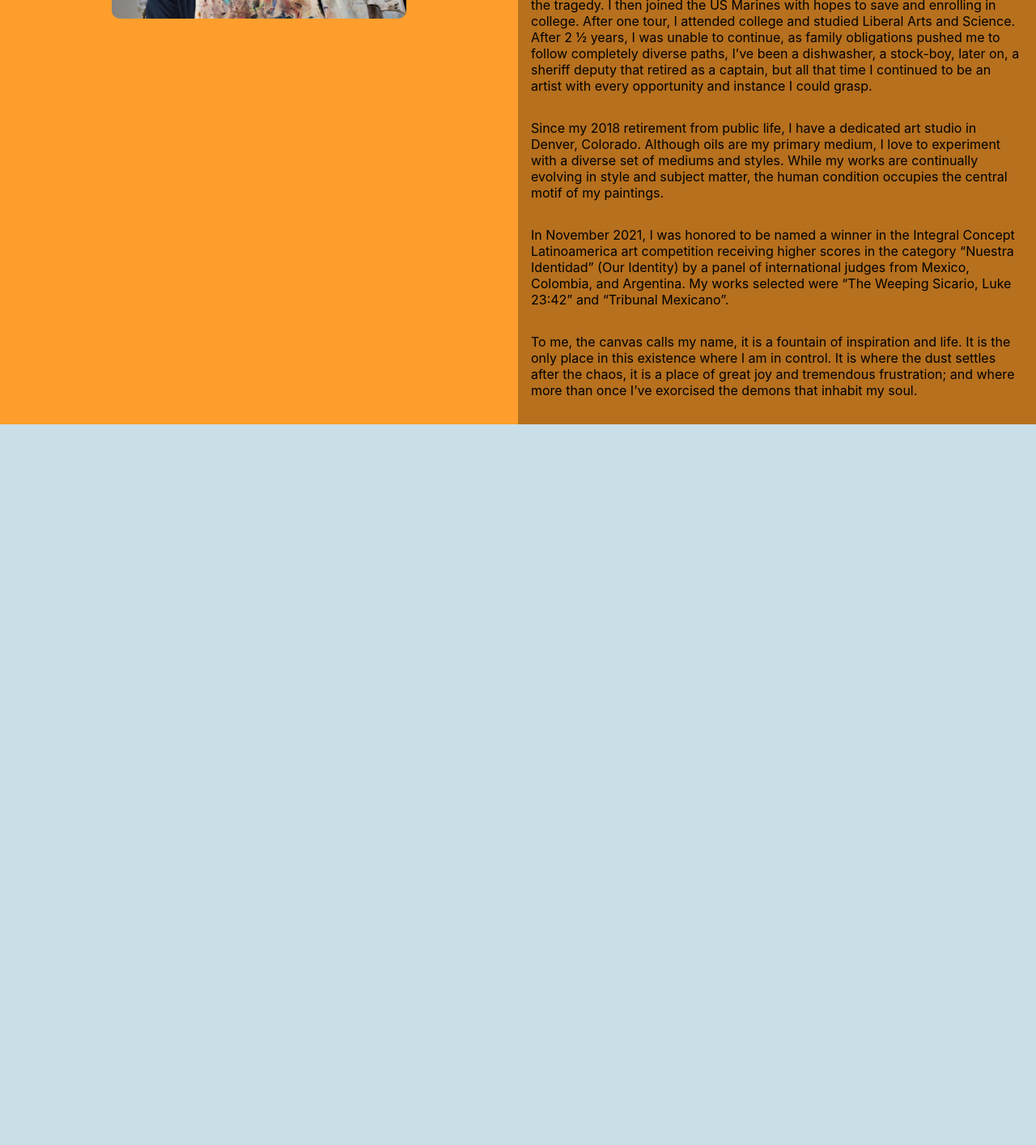
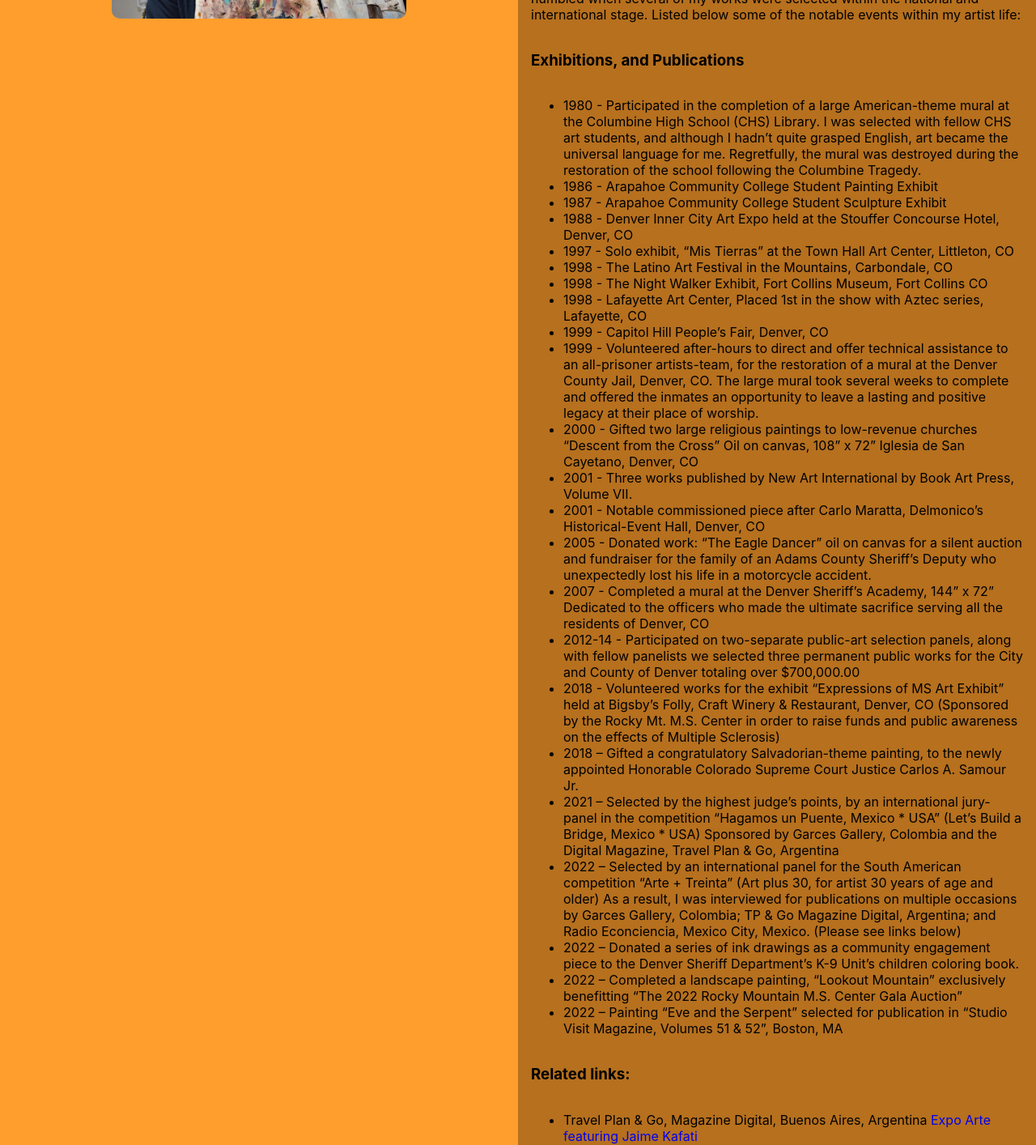
Before and after one commit to ToriK17/kfa, a React (Create React App) app: page /about in a window 1280 px wide. Shown: the part 520-1934 px from the top of the page at 81% size. Before the commit the page ends 1044 px from the top, so only its background shows below. Built offline with nearby package versions, Linux system fonts and the light colour scheme; a web font is replaced by a local one.

Commit message:
update color and bio with links

```diff
--- a/src/components/About/About.tsx
+++ b/src/components/About/About.tsx
@@ -14,20 +14,47 @@ const AboutMe = () => {
 			<div className="right-half">
 				<article className="about-description">
 					<p>
-						By way of introduction, I am a Salvadorian-American artist, following over 30 years of uniformed service, one tour in the US Marines, and 27+ years in law enforcement, I can now dedicate my full-time exploring and creating art. From an early age, before migrating from El Salvador to the United States, I was passionate about art. It was during a primary-school field trip to the San Salvador Museum of Art that I felt an immediate connection to the art world. Regrettably, art was not in the forefront of our family’s wants. As a descendant of two immigrant grandfathers to Central America from the Palestinian Diaspora, providing sustenance to a family and surviving in a new land was gave us a different outlook on life.
+					  Thank you for visiting my webpage, I am Jaime Eduardo S. Kafati, I’ve been painting since my arrival to the United States in 1978, but it was until 2018, when I retired from my day-job that I was able to enjoy my studio on a fulltime basis. Between intermittent commissioned works, I involved myself in continued figurative studies, attending local life-drawing sessions, exploring new mediums, and executing allegorical paintings that allow me to express my personal contemplations of the world.
 					</p>
 					<p>
-						In 1978, due to political unrest, my family and I migrated to the United States, and as a teenager, I attended Columbine High School (CHS), Littleton, CO, along with my brothers. It was there when we were placed in a diverse set of courses in order to listen and learn English. It was my exposure to art then that reignited that flame and desire to create. As a student, I was selected to be a part of a large mural at the CHS library; unfortunately, the mural was destroyed following the tragedy. I then joined the US Marines with hopes to save and enrolling in college. After one tour, I attended college and studied Liberal Arts and Science. After 2 ½ years, I was unable to continue, as family obligations pushed me to follow completely diverse paths, I’ve been a dishwasher, a stock-boy, later on, a sheriff deputy that retired as a captain, but all that time I continued to be an artist with every opportunity and instance I could grasp.
+					  Although oils are my primary medium, I love to experiment with a diverse set of mediums and styles. While my works are continually evolving in style and subject matter, the characters within my figurative works reflect a global community, as the human form occupies the central motif of most of my paintings, and within the figure, I give a voice to our humanity.
 					</p>
 					<p>
-						Since my 2018 retirement from public life, I have a dedicated art studio in Denver, Colorado. Although oils are my primary medium, I love to experiment with a diverse set of mediums and styles. While my works are continually evolving in style and subject matter, the human condition occupies the central motif of my paintings.
+					  My works are in private and public collections, through the years my works have been exhibited at statewide events. In 2021 and 2022, I was a tremendously humbled when several of my works were selected within the national and international stage. Listed below some of the notable events within my artist life:
 					</p>
-					<p>
-						In November 2021, I was honored to be named a winner in the Integral Concept Latinoamerica art competition receiving higher scores in the category “Nuestra Identidad” (Our Identity) by a panel of international judges from Mexico, Colombia, and Argentina. My works selected were “The Weeping Sicario, Luke 23:42” and “Tribunal Mexicano”.
-					</p>
-					<p>
-						To me, the canvas calls my name, it is a fountain of inspiration and life. It is the only place in this existence where I am in control. It is where the dust settles after the chaos, it is a place of great joy and tremendous frustration; and where more than once I’ve exorcised the demons that inhabit my soul.
-					</p>
+					<h3>Exhibitions, and Publications</h3>
+					<ul>
+						<li>1980 -	Participated in the completion of a large American-theme mural at the Columbine High School (CHS) Library. I was selected with fellow CHS art students, and although I hadn’t quite grasped English, art became the universal language for me. Regretfully, the mural was destroyed during the restoration of the school following the Columbine Tragedy.</li>
+						<li>1986 -	Arapahoe Community College Student Painting Exhibit</li>
+						<li>1987 -	Arapahoe Community College Student Sculpture Exhibit</li>
+						<li>1988 -	Denver Inner City Art Expo held at the Stouffer Concourse Hotel, Denver, CO</li>
+						<li>1997 -	Solo exhibit, “Mis Tierras” at the Town Hall Art Center, Littleton, CO</li>
+						<li>1998 -	The Latino Art Festival in the Mountains, Carbondale, CO</li>
+						<li>1998 -	The Night Walker Exhibit, Fort Collins Museum, Fort Collins CO</li>
+						<li>1998 -	Lafayette Art Center, Placed 1st in the show with Aztec series, Lafayette, CO</li>
+						<li>1999 -	Capitol Hill People’s Fair, Denver, CO</li>
+						<li>1999 -	Volunteered after-hours to direct and offer technical assistance to an all-prisoner artists-team, for the restoration of a mural at the Denver County Jail, Denver, CO. The large mural took several weeks to complete and offered the inmates an opportunity to leave a lasting and positive legacy at their place of worship.</li>
+						<li>2000 -	Gifted two large religious paintings to low-revenue churches “Descent from the Cross” Oil on canvas, 108” x 72” Iglesia de San Cayetano, Denver, CO</li>
+						<li>2001 - Three works published by New Art International by Book Art Press, Volume VII. </li>
+						<li>2001 -	Notable commissioned piece after Carlo Maratta, Delmonico’s Historical-Event Hall, Denver, CO</li>
+						<li>2005 -	Donated work: “The Eagle Dancer” oil on canvas for a silent auction and fundraiser for the family of an Adams County Sheriff’s Deputy who unexpectedly lost his life in a motorcycle accident.</li>
+						<li>2007 -	Completed a mural at the Denver Sheriff’s Academy, 144” x 72” Dedicated to the officers who made the ultimate sacrifice serving all the residents of Denver, CO</li>
+						<li>2012-14 - Participated on two-separate public-art selection panels, along with fellow panelists we selected three permanent public works for the City and County of Denver totaling over $700,000.00</li>
+						<li>2018 -	Volunteered works for the exhibit “Expressions of MS Art Exhibit” held at Bigsby’s Folly, Craft Winery & Restaurant, Denver, CO (Sponsored by the Rocky Mt. M.S. Center in order to raise funds and public awareness on the effects of Multiple Sclerosis)</li>
+						<li>2018 – Gifted a congratulatory Salvadorian-theme painting, to the newly appointed Honorable Colorado Supreme Court Justice Carlos A. Samour Jr.</li>
+						<li>2021 – Selected by the highest judge’s points, by an international jury-panel in the competition “Hagamos un Puente, Mexico * USA” (Let’s Build a Bridge, Mexico * USA) Sponsored by Garces Gallery, Colombia and the Digital Magazine, Travel Plan & Go, Argentina</li>
+						<li>2022 – Selected by an international panel for the South American competition “Arte + Treinta” (Art plus 30, for artist 30 years of age and older) As a result, I was interviewed for publications on multiple occasions by Garces Gallery, Colombia; TP & Go Magazine Digital, Argentina; and Radio Econciencia, Mexico City, Mexico. (Please see links below)</li>
+						<li>2022 – Donated a series of ink drawings as a community engagement piece to the Denver Sheriff Department’s K-9 Unit’s children coloring book.</li>
+						<li>2022 – Completed a landscape painting, “Lookout Mountain” exclusively benefitting “The 2022 Rocky Mountain M.S. Center Gala Auction”</li>
+						<li>2022 – Painting “Eve and the Serpent” selected for publication in “Studio Visit Magazine, Volumes 51 & 52”, Boston, MA</li>
+					</ul>
+
+					<h3>Related links:</h3>
+						<ul>
+							<li>Travel Plan & Go, Magazine Digital, Buenos Aires, Argentina <a href="http://tpandgo.com/artes-plasticas/expo-arte-30-latinoamerica-artista-jaime-kafati" target="_blank" rel="noreferrer">Expo Arte featuring Jaime Kafati</a>  </li>
+							<li>ES Gallery, Colombia (Instagram: @garcesgallery) <a href="https://garcesgallery.com/" target="_blank" rel="noreferrer">Garces Gallery</a></li>
+							<li>Miguel Jiménez, radio announcer, Mexico City, Mexico <a href="www.econciencia.com" target="_blank" rel="noreferrer">Econciencia</a>  & <a href="https://www.studiovisitmagazine.com/volumes" target="_blank" rel="noreferrer">Studio Visit Magazine</a> </li>
+						</ul>
 				</article>
 			</div>
 		</section>
--- a/src/components/About/about.scss
+++ b/src/components/About/about.scss
@@ -32,3 +32,7 @@ h1 {
   flex-direction: column;
   overflow: scroll;
 }
+
+a {
+  text-decoration: none;
+}
--- a/src/components/Videos/Videos.tsx
+++ b/src/components/Videos/Videos.tsx
@@ -5,7 +5,7 @@ const Videos = () => {
 
 	return (
 		<section>
-			<h2>Please Visit <a href='https://www.youtube.com/channel/UCzz1Z-gsHb9w4bvj3Xh9REg'> Youtube </a> for full playlist and to Subscribe</h2>
+			<h2>Please Visit &nbsp;<a href='https://www.youtube.com/channel/UCzz1Z-gsHb9w4bvj3Xh9REg'> Youtube </a> &nbsp;for full playlist and to Subscribe</h2>
 			<iframe
 				title="youtube video"
 				width="560"
--- a/src/index.scss
+++ b/src/index.scss
@@ -10,7 +10,7 @@ body {
   -webkit-font-smoothing: antialiased;
   -moz-osx-font-smoothing: grayscale;
 
-  background-color: #CADEE8;
+  background-color: #BDC4CC;
 }
 
 
```
